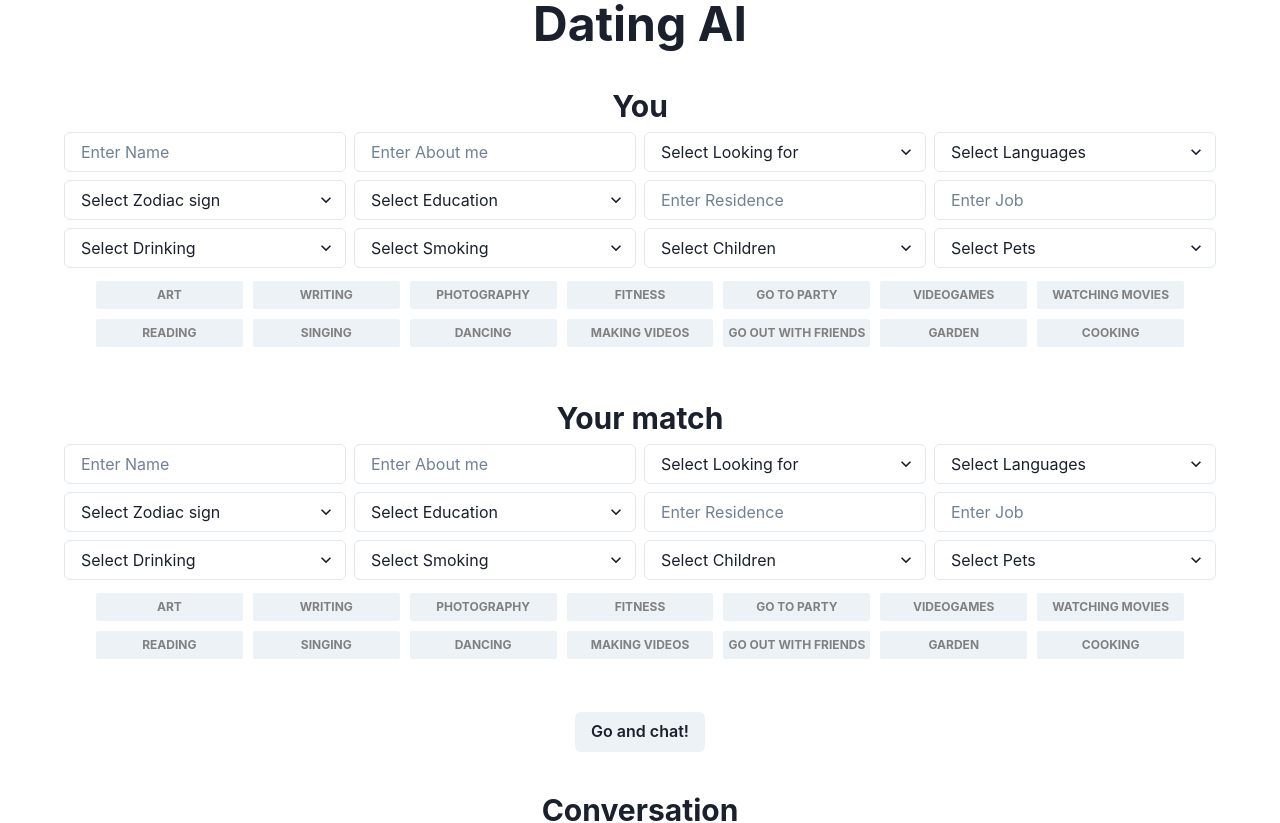
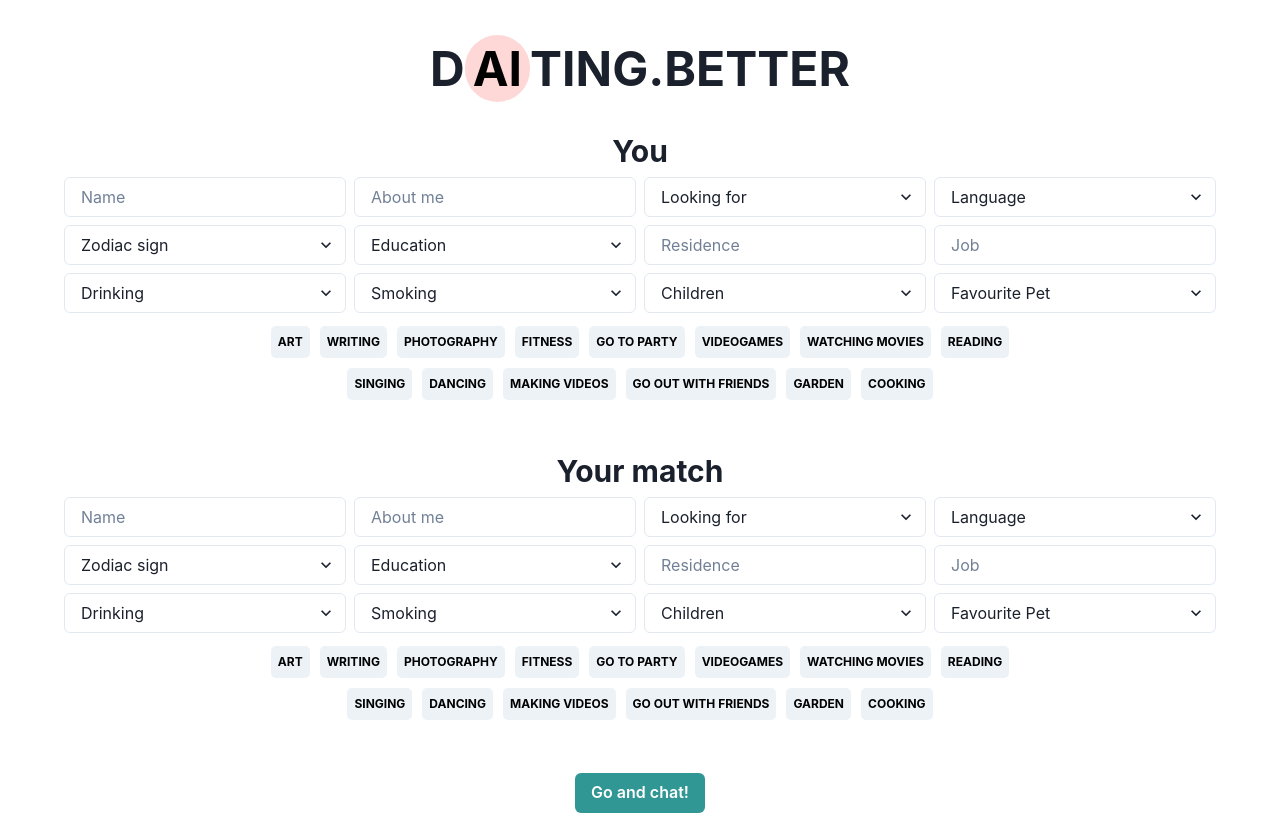
Before and after one commit to jkreller/dating-generator-ui, a React (Create React App) app: page / in a window 1280 px wide. Shown: the top 823 px of the page. Built offline with nearby package versions, Linux system fonts and the light colour scheme.

Commit message:
Fix style and use interests in request

```diff
--- a/src/Api.js
+++ b/src/Api.js
@@ -2,6 +2,13 @@ import axios from 'axios';
 
 export const getPickUpLine = async (profiles, sender, history) => {
   try {
+    console.log({
+      "profile1": profiles.profile1,
+      "profile2": profiles.profile2,
+      "sender": sender,
+      "history": history
+    });
+
     const {data} = await axios.post('http://localhost:8002/GetPickupLine', {
       "profile1": profiles.profile1,
       "profile2": profiles.profile2,
@@ -9,21 +16,11 @@ export const getPickUpLine = async (profiles, sender, history) => {
       "msg_attr": [
           "witty",
           "funny",
-          "curious to know about each other"
+          "teasing",
       ],
       "history": history
     });
-    console.log({
-      "profile1": profiles.profile1,
-      "profile2": profiles.profile2,
-      "sender": sender,
-      "msg_attr": [
-          "witty",
-          "funny",
-          "curious to know about each other"
-      ],
-      "history": history
-    });
+
     return data;
   } catch (error) {
     console.error(`${error}`);
--- a/src/App.js
+++ b/src/App.js
@@ -5,7 +5,7 @@ import { ChakraProvider, Container } from '@chakra-ui/react'
 function App() {
   return (
     <ChakraProvider>
-      <Container maxW='6xl' p='0px'>
+      <Container maxW='6xl' p='0px' mt='45px' mb='45px'>
         <Chat />
       </Container>
     </ChakraProvider>
--- a/src/components/Header.jsx
+++ b/src/components/Header.jsx
@@ -1,6 +1,7 @@
 import React, { useState } from 'react';
 import { Button, HStack, VStack, Center } from "@chakra-ui/react";
 import Profile from "../components/Profile";
+import ProfileInputCallbackObject from '../models/ProfileInputCallbackObject';
 
 const Header = ({onConversationStart}) => {
   const [profiles, setProfiles] = useState({
@@ -8,12 +9,24 @@ const Header = ({onConversationStart}) => {
     profile2: {}
   });
 
-  const handleProfileChange = (event, profileNumber) => {
+  const handleProfileChange = (object, profileNumber) => {
+    let name;
+    let value;
+
+    if (object instanceof ProfileInputCallbackObject) {
+      name = object.name;
+      value = object.value;
+    } else {
+      // expect object to be an event
+      name = object.target.name;
+      value = object.target.value;
+    }
+
     setProfiles(prevProfiles => ({
       ...prevProfiles,
       [`profile${profileNumber}`]: {
         ...prevProfiles[`profile${profileNumber}`],
-        [event.target.name]: event.target.value
+        [name]: value,
       }
     }));
   };
@@ -24,7 +37,7 @@ const Header = ({onConversationStart}) => {
         <Profile heading='You' onChange={(event) => handleProfileChange(event, 1)} />
         <Profile heading='Your match' onChange={(event) => handleProfileChange(event, 2)} />
 
-        <Button onClick={() => onConversationStart(profiles)}>Go and chat!</Button>
+        <Button colorScheme='teal' onClick={() => onConversationStart(profiles)}>Go and chat!</Button>
       </VStack>
     </Center>
   );
--- a/src/components/Profile-components/InterestBadges.jsx
+++ b/src/components/Profile-components/InterestBadges.jsx
@@ -1,29 +1,33 @@
-import React from 'react';
-import { Stack, HStack, Heading, Text, Textarea, Input, Box, Badge, Select, SimpleGrid } from "@chakra-ui/react";
+import React, { useState } from 'react';
+import { Badge, Box } from "@chakra-ui/react";
+import Clickable from "../Clickable";
+import ProfileInputCallbackObject from '../../models/ProfileInputCallbackObject';
 
-const InterestBadges = ({ selected, setSelected, interests }) => {
+const InterestBadges = ({ interests, onChange }) => {
+  const [selected, setSelected] = useState([]);
+
   const handleClick = interest => {
+    let newSelected;
     if (selected.includes(interest)) {
-      const newSelected = selected.filter(item => item !== interest);
-      setSelected(newSelected);
+      newSelected = selected.filter(item => item !== interest);
     } else {
-      setSelected([...selected, interest]);
+      newSelected = [...selected, interest];
     }
+
+    setSelected(newSelected);
+    onChange(new ProfileInputCallbackObject('interests', newSelected));
   };
 
   return (
-    <SimpleGrid columns={{sm: 3, md: 4, lg: 7}} >
-      {interests.map(interest => (
-        <Badge
-          key={interest}
-          m="5px"
-          p="5px"
-          color={selected.includes(interest) ? 'black' : 'gray'}
-          onClick={() => handleClick(interest)}>
-          {interest}
-        </Badge>
+    <Box maxW='800px'>
+      {interests.map((interest, index) => (
+        <Clickable key={index} onClick={() => handleClick(interest)} id='interests'>
+          <Badge key={index} m='5px' p='7px' color={selected.includes(interest) ? 'white' : 'black'} background={selected.includes(interest) ? '#ff4d73' : 'gray.100'} borderRadius={5}>
+            {interest}
+          </Badge>
+        </Clickable>
       ))}
-    </SimpleGrid>
+    </Box>
   );
 };
 
--- a/src/components/Profile-components/ProfileInput.jsx
+++ b/src/components/Profile-components/ProfileInput.jsx
@@ -2,11 +2,10 @@ import { FormControl, FormLabel, Select, Input, Flex, Box, SimpleGrid } from "@c
 
 function ProfileInput({info, onChange}) {
   return (
-    <>
     <FormControl key={info.name} id={info.name}>
       {info.type === "choice" ? (
         <Box>
-              <Select name={info.name} placeholder={`Select ${info.name}`} onChange={onChange}>
+          <Select name={info.name} placeholder={info.name} onChange={onChange}>
             {info.choices.map((choice) => (
               <option key={choice} value={choice}>
                 {choice}
@@ -16,11 +15,10 @@ function ProfileInput({info, onChange}) {
         </Box>
       ) : (
         <Box>
-              <Input name={info.name} placeholder={`Enter ${info.name}`} onChange={onChange} />
+          <Input name={info.name} placeholder={info.name} onChange={onChange} />
         </Box>
       )}
     </FormControl>
-    </>
   );
 }
 export default ProfileInput;
--- a/src/components/Profile.jsx
+++ b/src/components/Profile.jsx
@@ -18,7 +18,7 @@ const profileInformation = [
       choices: ["dating", "relationship"],
   },
   {
-      name: "Languages",
+      name: "Language",
       type: "choice",
       choices: ["English", "Spanish", "Mandarin", "Hindi", "Arabic", "Portuguese", "Bengali", "Japanese", "German"],
   },
@@ -56,7 +56,7 @@ const profileInformation = [
       choices: ["I have children", "Yes, I want children", "No, I don't want children", "Maybe, I'm not sure yet","Preferences open to discussion"],
   },
   {
-      name: "Pets",
+      name: "Favourite Pet",
       type: "choice",
       choices: ["Cats", "Dogs", "Reptiles", "Fish", "Rabbits", "Small Mammals", "Birds", "Amphibians", "Insects"],
   },
@@ -64,7 +64,6 @@ const profileInformation = [
 const interests = ['art', 'writing', 'photography', 'fitness', 'go to party', 'videogames', 'watching movies', 'reading', 'singing', 'dancing', 'making videos', 'go out with friends', 'garden', 'cooking'];
 
 const Profile = ({heading, onChange}) => {
-    const [selectedInterest, setSelectedInterest] = useState('');
   return (
       <VStack mb={10}>
           <Heading as='h2' size='lg'>{heading}</Heading>
@@ -73,7 +72,7 @@ const Profile = ({heading, onChange}) => {
               <ProfileInput key={index} info={info} onChange={onChange} />
             ))}
           </SimpleGrid>
-            <InterestBadges selected={selectedInterest} setSelected={setSelectedInterest} interests={interests} />
+          <InterestBadges interests={interests} onChange={onChange} />
       </VStack>
   );
 };
--- /dev/null
+++ b/src/models/ProfileInputCallbackObject.js
@@ -0,0 +1,16 @@
+class ProfileInputCallbackObject {
+    constructor(name, value) {
+        this._name = name;
+        this._value = value;
+    }
+
+    get name() {
+        return this._name;
+    }
+
+    get value() {
+        return this._value;
+    }
+}
+
+export default ProfileInputCallbackObject;
--- a/src/pages/Chat.jsx
+++ b/src/pages/Chat.jsx
@@ -1,5 +1,5 @@
 import { useState, useEffect } from 'react';
-import { Heading } from "@chakra-ui/react";
+import { Heading, Highlight } from "@chakra-ui/react";
 import Header from "../components/Header";
 import Conversation from "../components/Conversation";
 import { getPickUpLine } from '../Api.js';
@@ -38,7 +38,14 @@ const Chat = () => {
 
   return (
     <>
-      <Heading as='h1' size='2xl' mb={10}>Dating AI</Heading>
+      <Heading as='h1' size='2xl' mb={10}>
+      <Highlight
+        query={'AI'}
+        styles={{ px: '2', py: '1', rounded: 'full', bg: 'red.100' }}
+      >
+        DAITING.BETTER
+        </Highlight>
+      </Heading>
       <Header onConversationStart={handleConversationStart} />
       <Conversation choices={choices} history={history} onChoiceSelection={handleChoiceSelection} />
     </>
```
Lines whose indentation alone changed are shown as unchanged.
